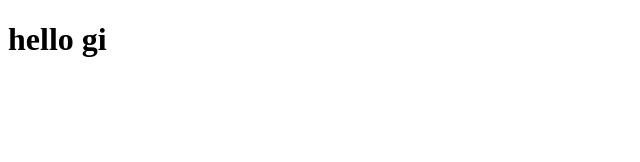
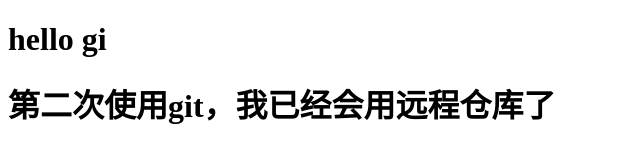
Before and after one commit to Corsini16/test01, a plain HTML site: page index.html in a window 1280 px wide. Shown: the whole page, without its empty margins (0-640 px from the left). Drawn offline with Linux system fonts and the light colour scheme.

Commit message:
第三次使用，这次往git上推

```diff
--- a/index.html
+++ b/index.html
@@ -7,5 +7,6 @@
 </head>
 <body>
     <h1>hello gi</h1>
+    <h1>第二次使用git，我已经会用远程仓库了</h1>
 </body>
 </html>
```
